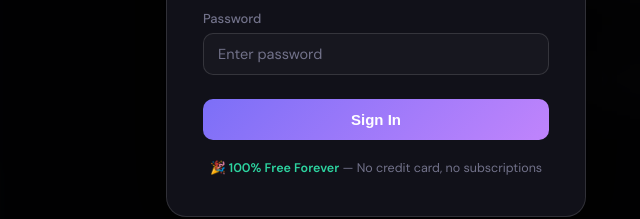
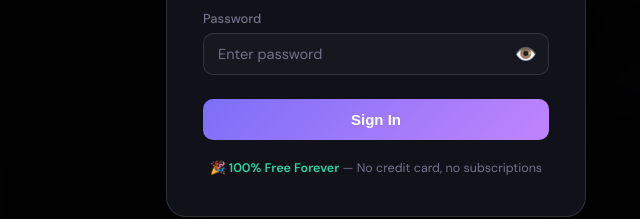
Before and after one commit to snehmitaliya/smai, a plain HTML site: page public/index.html in a window 1280 px wide. Shown: the part 454-673 px from the top of the page, 264-904 px from the left. Drawn offline with nearby package versions, Linux system fonts and the light colour scheme.

Commit message:
Update index.html

```diff
--- a/public/index.html
+++ b/public/index.html
@@ -267,7 +267,10 @@ textarea::placeholder{color:var(--m)}
     </div>
     <div class="auth-field">
       <label>Password</label>
-      <input type="password" id="authPassword" placeholder="Enter password" onkeydown="authKey(event)">
+      <div style="position:relative">
+        <input type="password" id="authPassword" placeholder="Enter password" onkeydown="authKey(event)" style="width:100%;padding-right:42px">
+        <button onclick="togglePass()" type="button" style="position:absolute;right:12px;top:50%;transform:translateY(-50%);background:none;border:none;cursor:pointer;color:var(--m);font-size:18px;padding:0;display:grid;place-items:center" id="eyeBtn">👁️</button>
+      </div>
     </div>
     <button class="auth-btn" id="authBtn" onclick="doAuth()">Sign In</button>
     <div class="auth-free">🎉 <span>100% Free Forever</span> — No credit card, no subscriptions</div>
@@ -408,7 +411,13 @@ function switchTab(tab){
   $('authErr').className='auth-err';
 }
 
-function authKey(e){ if(e.key==='Enter') doAuth(); }
+function authKey(e){ if(e.key==="Enter") doAuth(); }
+function togglePass(){
+  const inp=document.getElementById("authPassword");
+  const btn=document.getElementById("eyeBtn");
+  if(inp.type==="password"){inp.type="text";btn.textContent="🙈";}
+  else{inp.type="password";btn.textContent="👁️";}
+}
 
 async function doAuth(){
   const tab = $('tab-login').classList.contains('on')?'login':'register';
```
